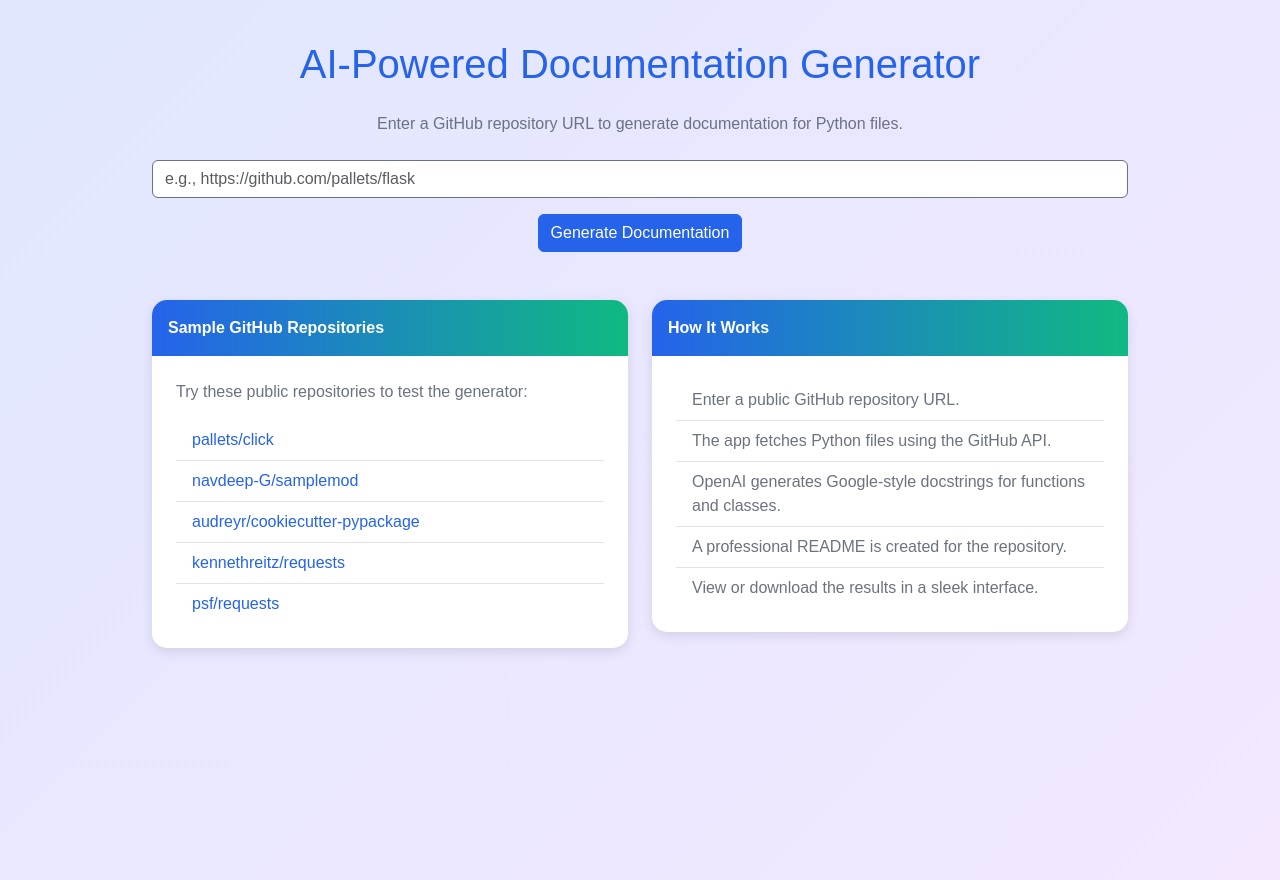
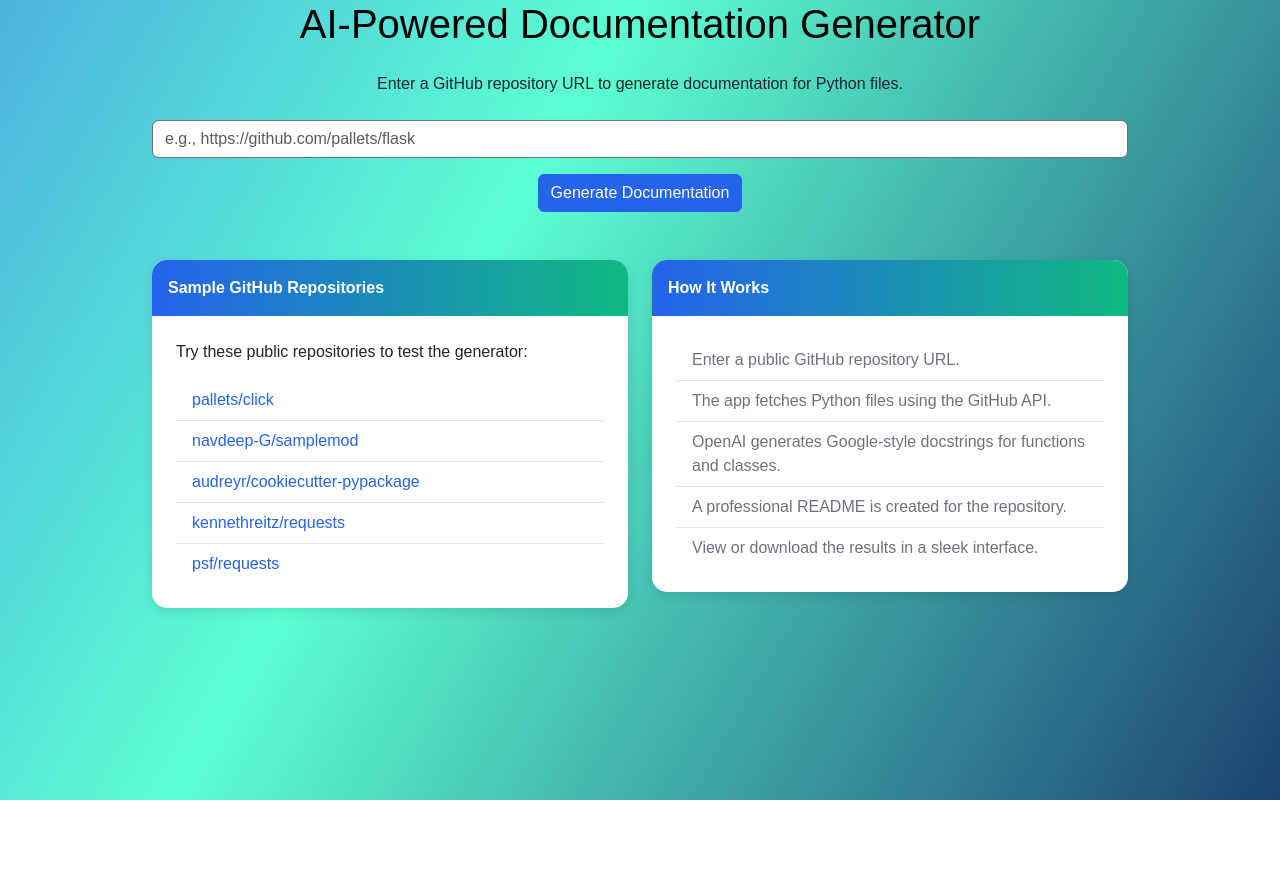
Before and after one commit to Gokulkiran418/AI-document-generator, a Django app: template documentation_generator/templates/home.html in a window 1280 px wide. After the commit the page ends 800 px from the top, so only its background shows below. Run offline with Django 3.2, Linux system fonts and the light colour scheme; the template is opened without the code that fills it, so the values that code supplies are empty; some libraries are stand-ins or nearby versions.

Commit message:
Add gradient animation

```diff
--- a/documentation_generator/templates/home.html
+++ b/documentation_generator/templates/home.html
@@ -15,17 +15,31 @@
             --hover: #1e40af;
         }
         body {
-            background: linear-gradient(135deg, #e0e7ff, #f3e8ff);
-            color: var(--secondary);
-            margin: 40px;
+            background: linear-gradient(300deg, rgb(7, 2, 81), rgb(92, 255, 211), rgb(55, 76, 239));
+            background-size: 180% 180%;
+            animation: gradient-animation 3s ease infinite;
             font-family: 'Arial', sans-serif;
-            min-height: 100vh;
+
+        }
+        @keyframes appear {
+        from { opacity: 0; transform: translateY(20px); }
+        to { opacity: 1; transform: translateY(0); }
+        }
+        @keyframes gradient-animation {
+        0% { background-position: 0% 50%; }
+        50% { background-position: 100% 50%; }
+        100% { background-position: 0% 50%; }
+        }
+        @keyframes vertical-gradient-animation {
+        0% { background-position: 0% 0%; }
+        50% { background-position: 0% 100%; }
+        100% { background-position: 0% 0%; }
         }
         .container {
             max-width: 1000px; /* Slightly wider for cards */
         }
         h1 {
-            color: var(--primary);
+            color: black;
             text-align: center;
             margin-bottom: 1.5rem;
         }
```
